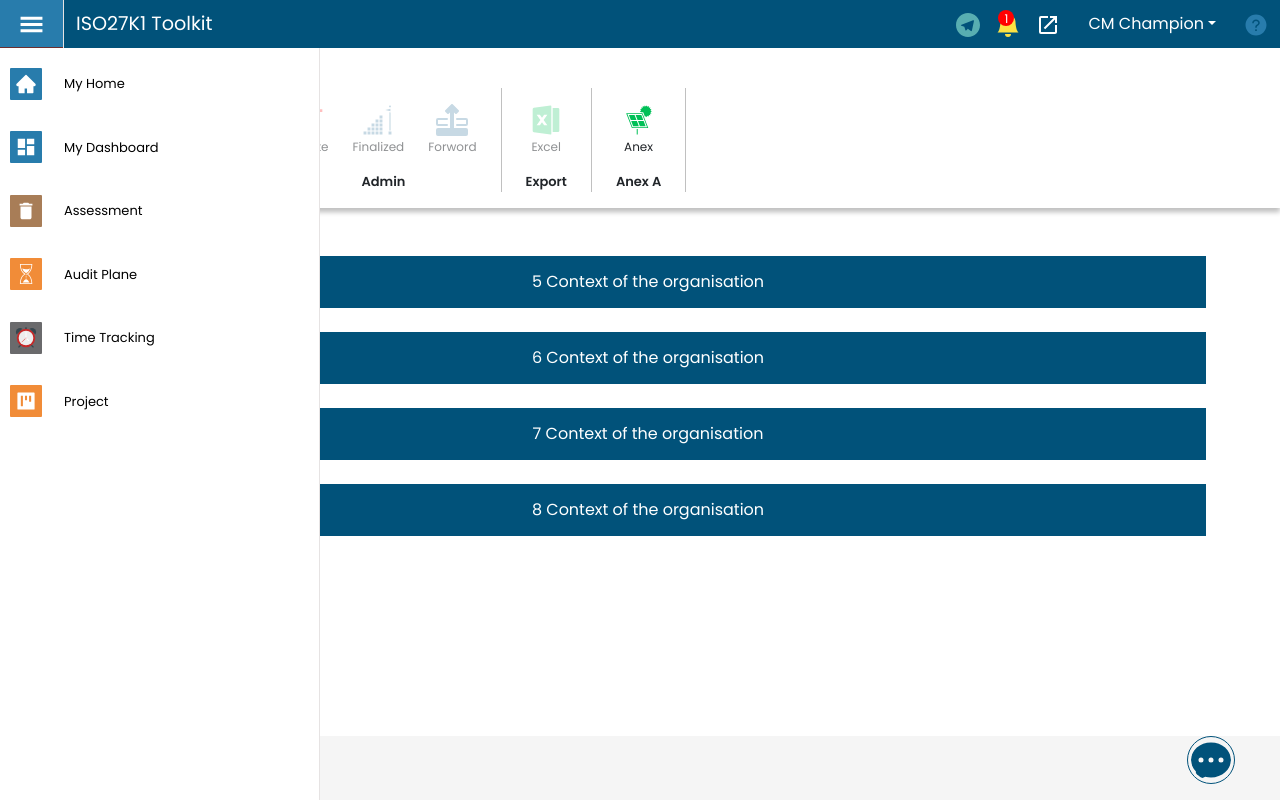
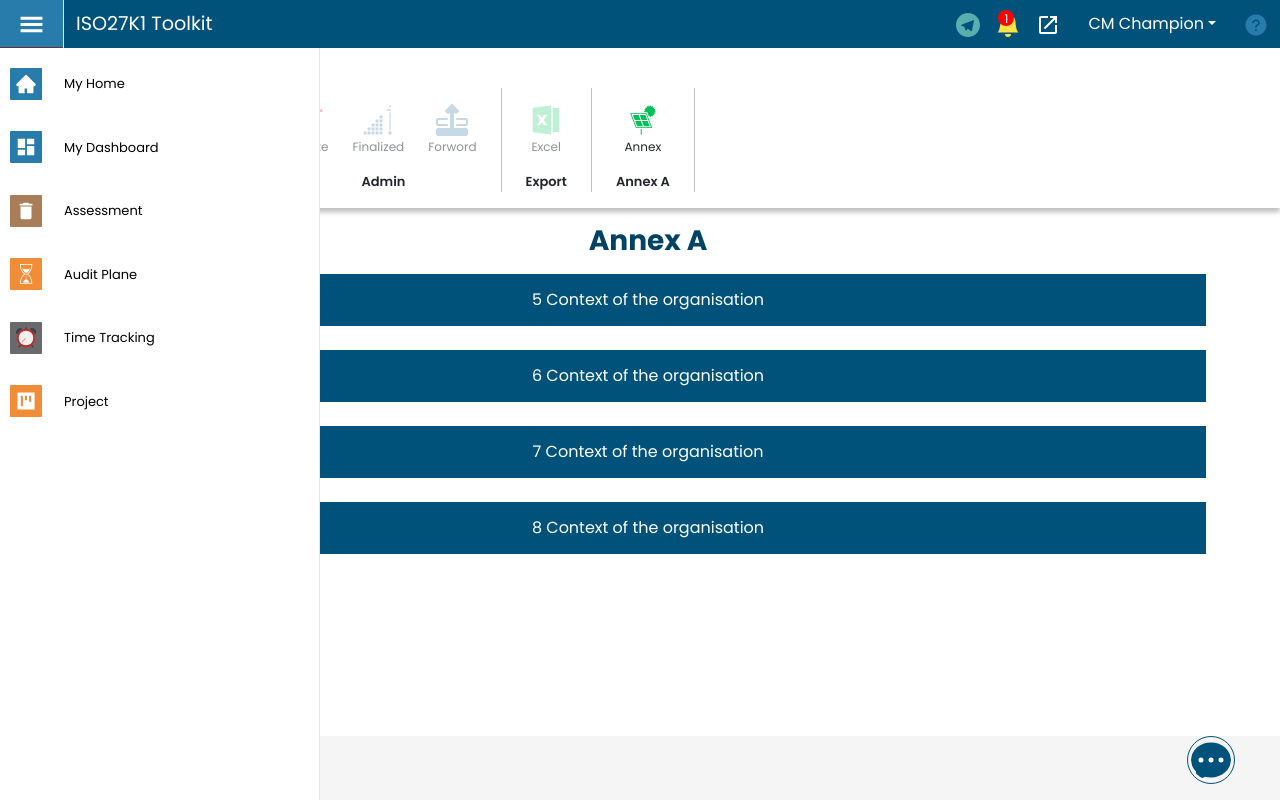
Before and after one commit to asimdev672/admin-dashboard, a React (Create React App) app: page /dashboard/assesment in a window 1280 px wide. Both pictures are taken after a click on the icon 638 px from the left and 120 px from the top of the page. Built offline with nearby package versions, Linux system fonts and the light colour scheme.

Commit message:
Anex control in assessment

```diff
--- a/src/dashboard/pages/assesment/Assesment.js
+++ b/src/dashboard/pages/assesment/Assesment.js
@@ -89,15 +89,15 @@ export default function AuditPlane() {
                   style={{ color: "#00c057" }}
                   onClick={()=>setAnexA(!anexA)}
                 />
-                <span>Anex</span>
+                <span>Annex</span>
               </div>
-              <p className="mt-md-3 mt-0">Anex A</p>
+              <p className="mt-md-3 mt-0">Annex A</p>
             </div>
           </div>
         </header>
         {/* AuditPlane_body  */}
         <div className="AuditPlane_body">
-          {anexA? <div className="mt-5">
+          {anexA? <div className="">
           <MainAnex/>
           </div>: <div>
           {/* search bar */}
--- a/src/dashboard/pages/assesment/components/anex-a/Index.js
+++ b/src/dashboard/pages/assesment/components/anex-a/Index.js
@@ -9,6 +9,8 @@ export default function MainAnex() {
   const [show, setShow] = useState(false);
   return (
     <>
+    <h3 className="text-center my-3" style={{fontWeight: '700',
+    color: '#024264'}}>Annex A</h3>
       <CompA5 /> <br />
       <CompA6 /> <br />
       <CompA7 /> <br />
```
